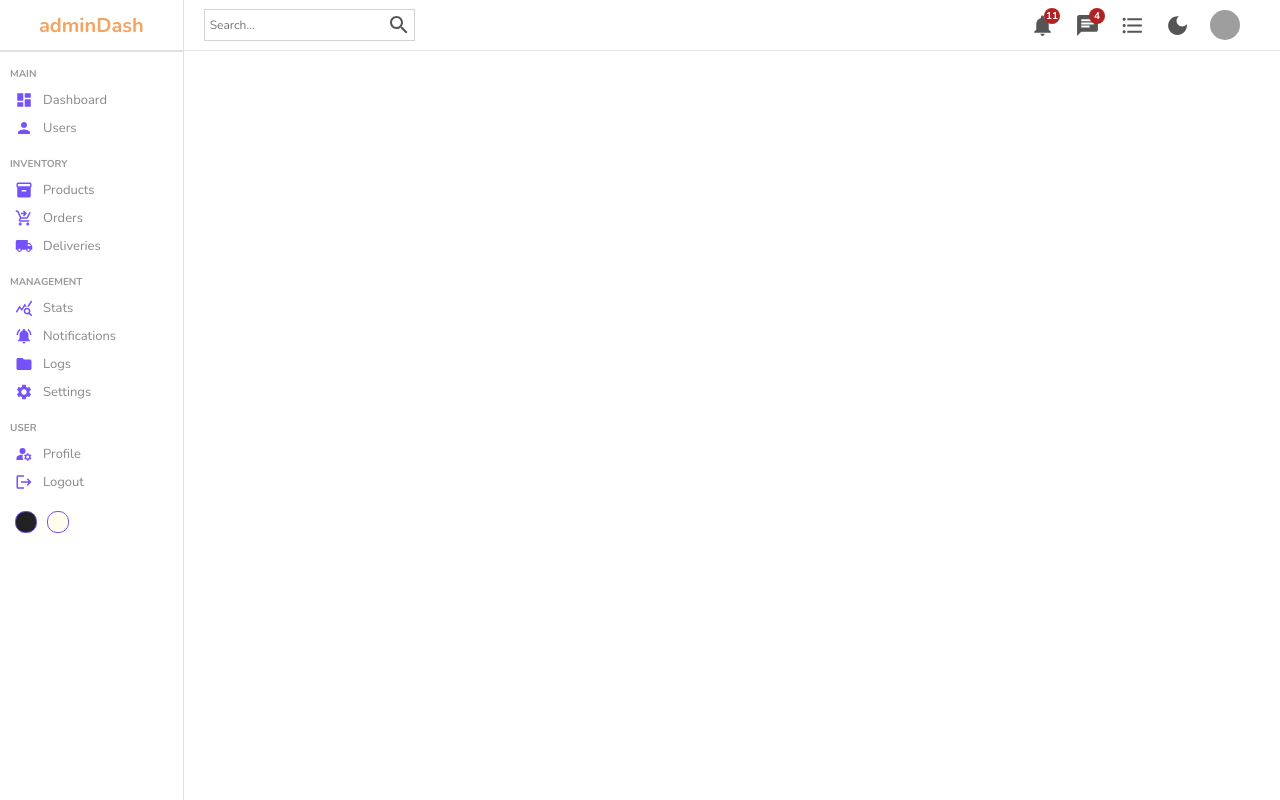
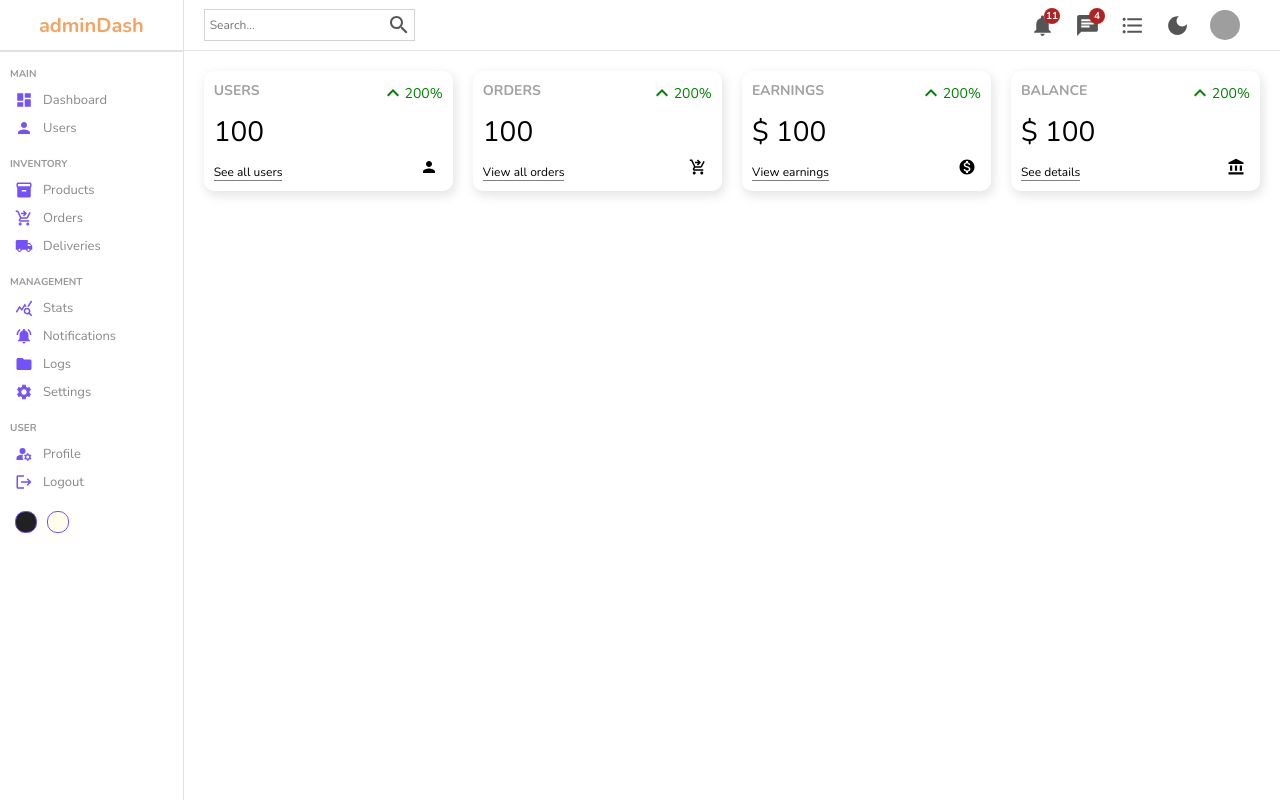
Before and after one commit to codyavila/Admin-Solutions, a React (Create React App) app: page / in a window 1280 px wide. Built offline with nearby package versions, Linux system fonts and the light colour scheme; grey boxes are pictures that could not be loaded.

Commit message:
Added dynamic widgets to Home page

```diff
--- /dev/null
+++ b/src/components/widget/Widget.jsx
@@ -0,0 +1,73 @@
+import React from 'react'
+import './widget.scss'
+
+import KeyboardArrowUpIcon from '@mui/icons-material/KeyboardArrowUp'
+import PersonIcon from '@mui/icons-material/Person'
+import ShoppingCartCheckoutIcon from '@mui/icons-material/ShoppingCartCheckout'
+import MonetizationOnIcon from '@mui/icons-material/MonetizationOn'
+import AccountBalanceIcon from '@mui/icons-material/AccountBalance'
+
+const Widget = ({ type }) => {
+  let data
+
+
+  //temp
+  const amount = 100
+  const diff = 200
+
+  switch (type) {
+    case 'user':
+      data = {
+        title: 'USERS',
+        isMoney: false,
+        link: 'See all users',
+        icon: <PersonIcon className='icon' />
+      }
+      break
+    case 'order':
+      data = {
+        title: 'ORDERS',
+        isMoney: false,
+        link: 'View all orders',
+        icon: <ShoppingCartCheckoutIcon className='icon' />
+      }
+      break
+    case 'earning':
+      data = {
+        title: 'EARNINGS',
+        isMoney: true,
+        link: 'View earnings',
+        icon: <MonetizationOnIcon className='icon' />
+      }
+      break
+    case 'balance':
+      data = {
+        title: 'BALANCE',
+        isMoney: true,
+        link: 'See details',
+        icon: <AccountBalanceIcon className='icon' />
+      }
+      break
+    default:
+      break
+  }
+
+  return (
+    <div className='widget'>
+      <div className='left'>
+        <span className='title'>{data.title}</span>
+        <span className='counter'>{data.isMoney && '$'} {amount}</span>
+        <span className='link'>{data.link}</span>
+      </div>
+      <div className='right'>
+        <div className='percentage positive'>
+          <KeyboardArrowUpIcon />
+          {diff}%
+        </div>
+        {data.icon}
+      </div>
+    </div>
+  )
+}
+
+export default Widget
--- /dev/null
+++ b/src/components/widget/widget.scss
@@ -0,0 +1,54 @@
+.widget {
+  display: flex;
+  justify-content: space-between;
+  flex: 1;
+  padding: 10px;
+  -webkit-box-shadow: 2px 4px 10px 1px rgba(201, 201, 201, 0.47);
+  box-shadow: 2px 4px 10px 1px rgba(201, 201, 201, 0.47);
+  border-radius: 10px;
+  height: 100px;
+
+  .left,
+  .right {
+    display: flex;
+    flex-direction: column;
+    justify-content: space-between;
+
+    .title {
+      font-weight: bold;
+      font-size: 14px;
+      color: rgb(161, 161, 161);
+    }
+
+    .counter {
+      font-size: 28px;
+      font-weight: 300;
+    }
+
+    .link {
+      width: max-content;
+      font-size: 12px;
+      border-bottom: 1px solid gray;
+    }
+
+    .percentage {
+      display: flex;
+      align-items: center;
+      font-size: 14px;
+
+      &.positive {
+        color: green;
+      }
+      &.negative{
+        color: red;
+      }
+    }
+
+    .icon {
+        font-size: 18px;
+        padding: 5px;
+        border-radius: 5px;
+        align-self: flex-end;
+    }
+  }
+}
--- a/src/pages/home/Home.jsx
+++ b/src/pages/home/Home.jsx
@@ -1,6 +1,7 @@
 import React from 'react'
 import Navbar from '../../components/navbar/Navbar'
 import Sidebar from '../../components/sidebar/Sidebar'
+import Widget from '../../components/widget/Widget'
 import './home.scss'
 
 const Home = () => {
@@ -9,6 +10,13 @@
       <Sidebar />
       <div className='homeContainer'>
         <Navbar />
+        <div className='widgets'>
+          <Widget type='user' />
+          <Widget type='order' />
+          <Widget type='earning' />
+          <Widget type='balance' />
+        </div>
+        <div className='charts'></div>
       </div>
     </div>
   )
--- a/src/pages/home/home.scss
+++ b/src/pages/home/home.scss
@@ -4,4 +4,10 @@
     .homeContainer {
         flex: 6;
     }
+
+    .widgets {
+        display: flex;
+        padding: 20px;
+        gap: 20px;
+    }
 }
```
